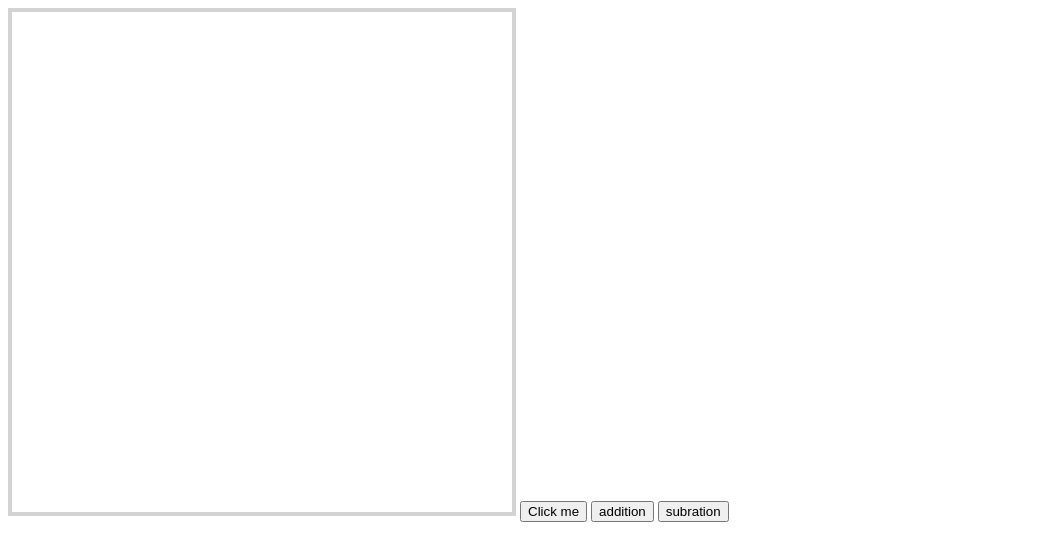
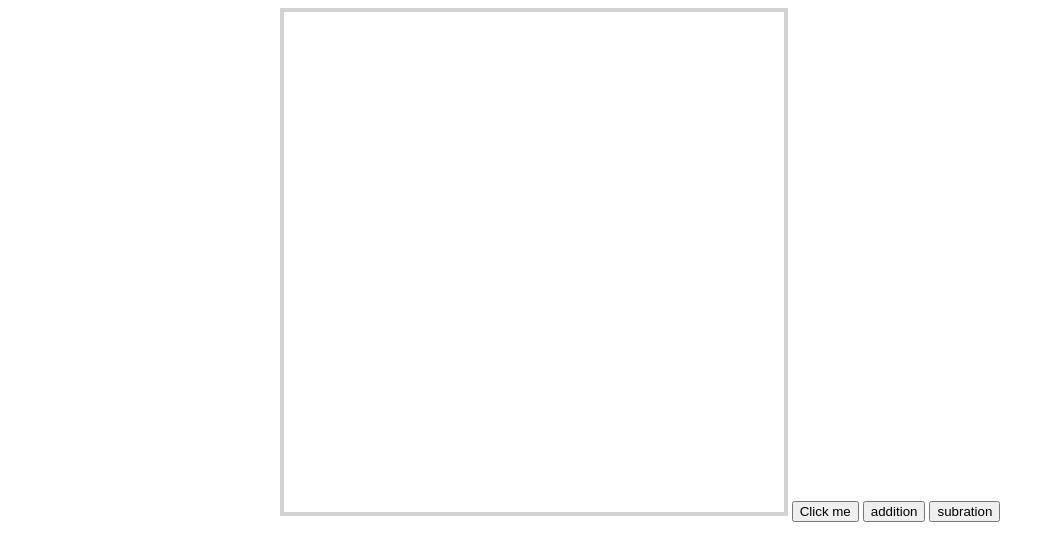
Before and after one commit to Duwo/addit, a plain HTML site: page index.html in a window 1280 px wide. Shown: the whole page, without its empty margins (0-1055 px from the left). Drawn offline with Linux system fonts and the light colour scheme.

Commit message:
hejhop branch

```diff
--- a/index.html
+++ b/index.html
@@ -5,8 +5,11 @@
         <title> Part of the process </title>
         <meta content="text/html;charset=utf-8" http-equiv="Content-Type">
         <meta content="utf-8" http-equiv="encoding">
+        <link rel="stylesheet" type="text/css" href="style.css" />
+
     </head>
     <body id="body">
+    <div id="potp">
         <canvas id="myCanvas" width="500" height="500" style="border:4px solid #d3d3d3;">
         Your browser does not support the HTML5 canvas tag.</canvas>
 
@@ -14,6 +17,7 @@
         <button id="additionButton" onclick="gamesession.addition()">addition</button>
         <button id="subtractionButton" onclick="gamesession.subtraction()">subration</button>
 
+    </div>
         <script src="potp.js" type="text/javascript"></script>
     </body>
 </html>
--- a/style.css
+++ b/style.css
@@ -17,3 +17,8 @@
   border-color: black;
   z-index: -1;
 }
+
+#potp {
+top: 50px;
+text-align: center;
+}
```
